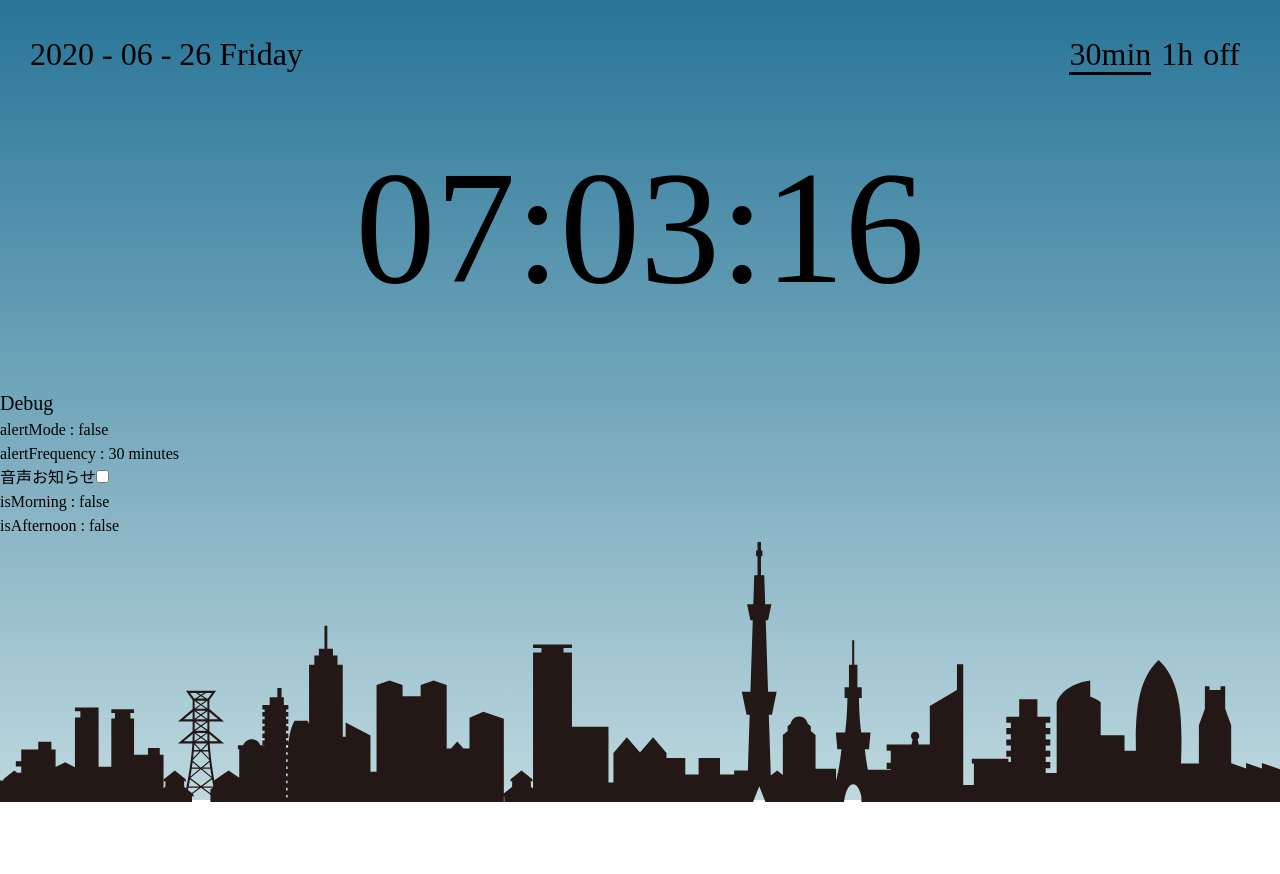
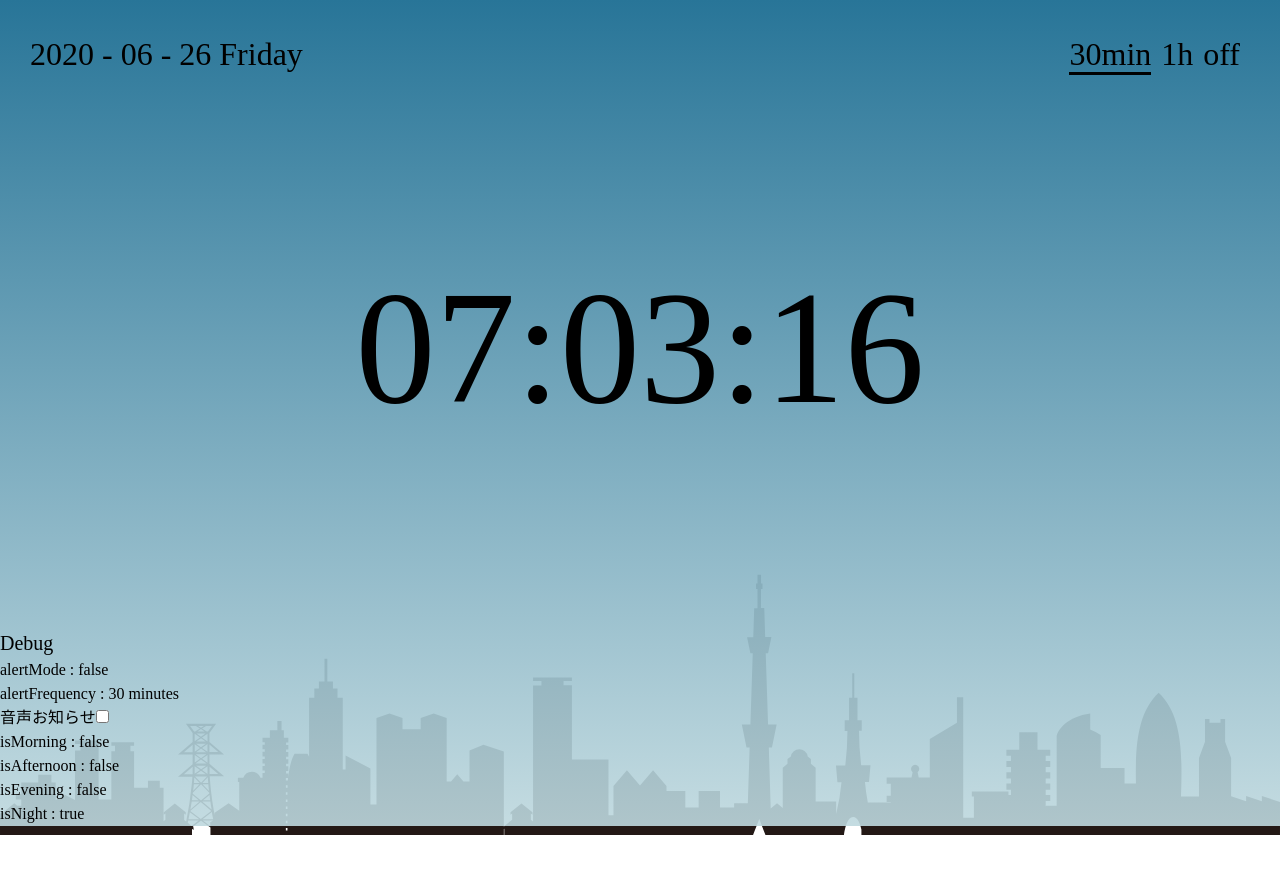
Before and after one commit to chatbox-inc/cb_joho, a Nuxt app: page / in a window 1280 px wide. Shown: the top 874 px of the page. After the commit the page ends 835 px from the top, so only its background shows below. Built offline with nearby package versions, Linux system fonts and the light colour scheme; a web font is replaced by a local one.

Commit message:
fix 背景画像

```diff
--- a/pages/index.vue
+++ b/pages/index.vue
@@ -54,10 +54,12 @@
       <input id="mode" v-model="alertMode" type="checkbox" />
       <p>isMorning : {{ isMorning }}</p>
       <p>isAfternoon : {{ isAfternoon }}</p>
+      <p>isEvening : {{ isEvening }}</p>
+      <p>isNight : {{ isNight }}</p>
     </div>
 
     <div class="footer">
-      <img src="../assets/images/_e_town0080_svg_town0080_5.svg" />
+      <img src="../assets/images/town_pc.svg" />
     </div>
   </div>
 </template>
@@ -149,24 +151,24 @@ export default {
   font-family: 'Spoqa Han Sans', 'Spoqa Han Sans JP', 'Sans-serif';
 }
 .morning {
-  background: -moz-linear-gradient(top, #96d3e8, #f7e8e6);
-  background: -webkit-linear-gradient(top, #96d3e8, #f7e8e6);
-  background: linear-gradient(to bottom, #96d3e8, #f7e8e6);
+  background: -moz-linear-gradient(top, #96d3e8, rgba(247, 232, 230, 0.9));
+  background: -webkit-linear-gradient(top, #96d3e8, rgba(247, 232, 230, 0.9));
+  background: linear-gradient(to bottom, #96d3e8, rgba(247, 232, 230, 0.9));
 }
 .afternoon {
-  background: -moz-linear-gradient(top, #95dafa, #f3fbfe);
-  background: -webkit-linear-gradient(top, #95dafa, #f3fbfe);
-  background: linear-gradient(to bottom, #95dafa, #f3fbfe);
+  background: -moz-linear-gradient(top, #95dafa, rgba(243, 251, 254, 0.9));
+  background: -webkit-linear-gradient(top, #95dafa, rgba(243, 251, 254, 0.9));
+  background: linear-gradient(to bottom, #95dafa, rgba(243, 251, 254, 0.9));
 }
 .evening {
-  background: -moz-linear-gradient(top, #7dc0de, #f1d5c3);
-  background: -webkit-linear-gradient(top, #7dc0de, #f1d5c3);
-  background: linear-gradient(to bottom, #7dc0de, #f1d5c3);
+  background: -moz-linear-gradient(top, #7dc0de, rgba(241, 213, 195, 0.9));
+  background: -webkit-linear-gradient(top, #7dc0de, rgba(241, 213, 195, 0.9));
+  background: linear-gradient(to bottom, #7dc0de, rgba(241, 213, 195, 0.9));
 }
 .night {
-  background: -moz-linear-gradient(top, #287598, #bed8de);
-  background: -webkit-linear-gradient(top, #287598, #bed8de);
-  background: linear-gradient(to bottom, #287598, #bed8de);
+  background: -moz-linear-gradient(top, #287598, rgba(190, 216, 222, 0.9));
+  background: -webkit-linear-gradient(top, #287598, rgba(190, 216, 222, 0.9));
+  background: linear-gradient(to bottom, #287598, rgba(190, 216, 222, 0.9));
 }
 .text-shadow {
   text-shadow: 0 2px 4px rgba(0, 0, 0, 0.5);
@@ -196,11 +198,19 @@ export default {
   display: flex;
   justify-content: center;
   align-items: center;
+  height: 60vh;
 }
 .footer {
   position: absolute;
-  height: 60vw;
+  height: 20vw;
   width: 100vw;
   bottom: 0;
+  img {
+    position: absolute;
+    top: 0;
+    left: 0;
+    width: auto;
+    z-index: -1;
+  }
 }
 </style>
```
Also changed, not shown: assets/images/town_pc.svg (added).
